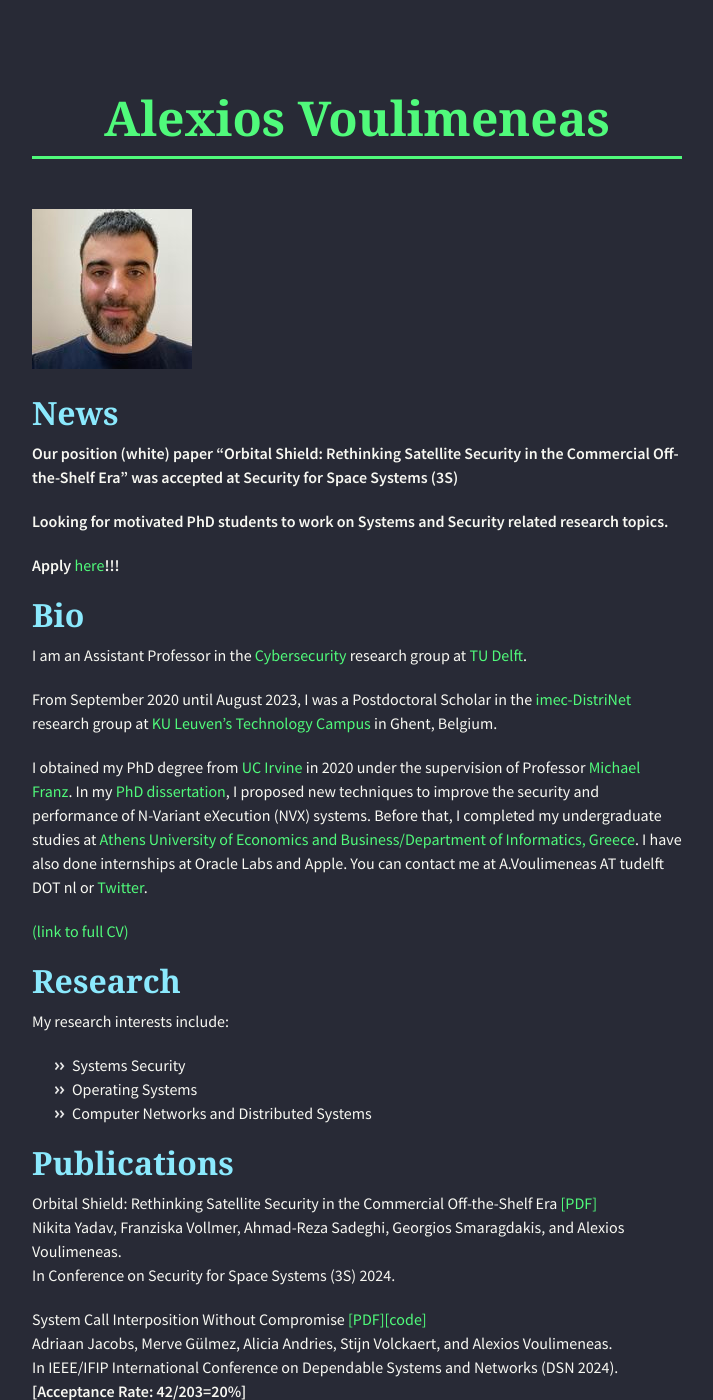
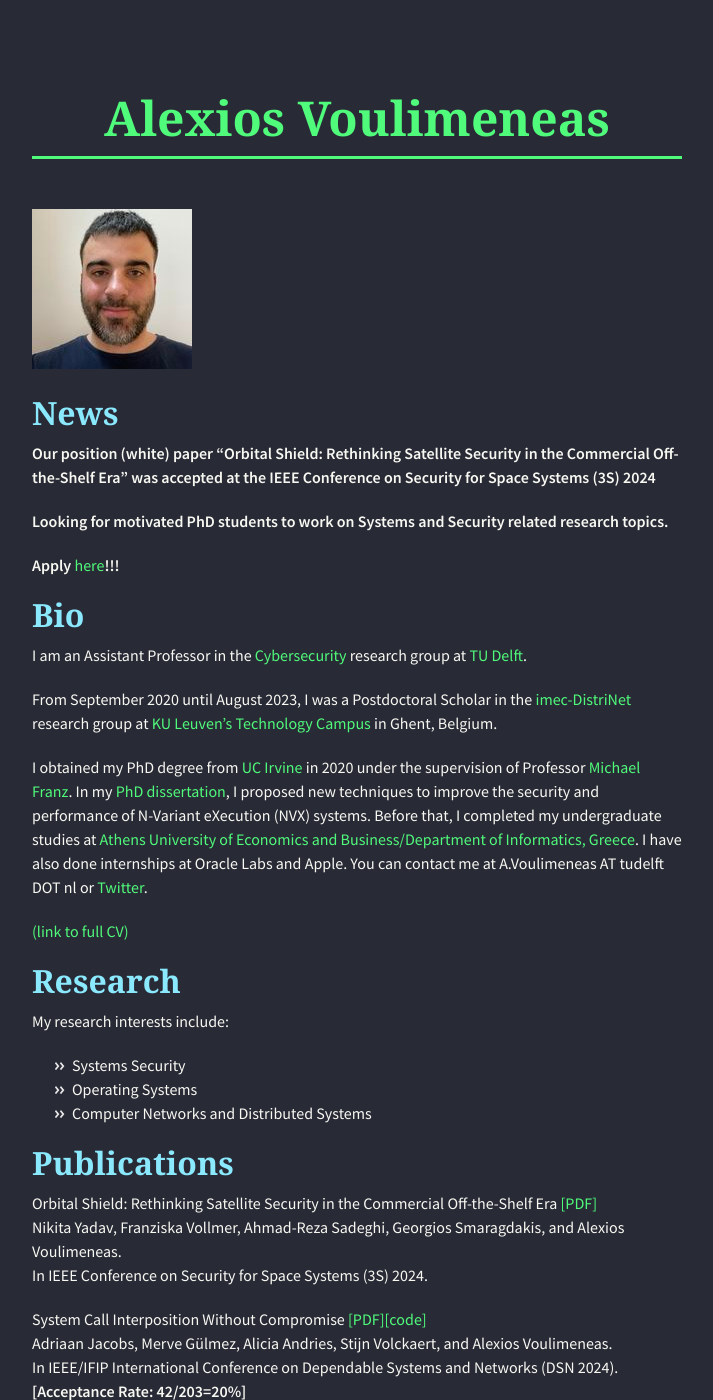
Before and after one commit to alexios-voulimeneas/alexios-voulimeneas.github.io, a Jekyll site: the page built from index.md, in a window 1280 px wide and 1400 px high. Shown: the whole window, without its empty margins (283-996 px from the left). Built offline with Jekyll 4.4.1, drawn with Linux system fonts in a browser that asks for light colours; nearby versions of some CDN libraries; the repository's description, which GitHub fills in, is left out.

Commit message:
Update index.md

```diff
--- a/index.md
+++ b/index.md
@@ -6,7 +6,7 @@ layout: default
 
 ## [](#header-2)News
 
-**Our position (white) paper "Orbital Shield: Rethinking Satellite Security in the Commercial Off-the-Shelf Era" was accepted at Security for Space Systems (3S)**
+**Our position (white) paper "Orbital Shield: Rethinking Satellite Security in the Commercial Off-the-Shelf Era" was accepted at the IEEE Conference on Security for Space Systems (3S) 2024**
 
 **Looking for motivated PhD students to work on Systems and Security related research topics.**
 
@@ -35,7 +35,7 @@ My research interests include:
 
 Orbital Shield: Rethinking Satellite Security in the Commercial Off-the-Shelf Era [[PDF]](./papers/ESA3S-2024.pdf)
 Nikita Yadav, Franziska Vollmer, Ahmad-Reza Sadeghi, Georgios Smaragdakis, and Alexios Voulimeneas.
-In Conference on Security for Space Systems (3S) 2024.
+In IEEE Conference on Security for Space Systems (3S) 2024.
 
 System Call Interposition Without Compromise [[PDF]](./papers/2024-lazypoline.pdf)[[code]](https://github.com/lazypoline/lazypoline)
 Adriaan Jacobs, Merve Gülmez, Alicia Andries, Stijn Volckaert, and Alexios Voulimeneas.
```
